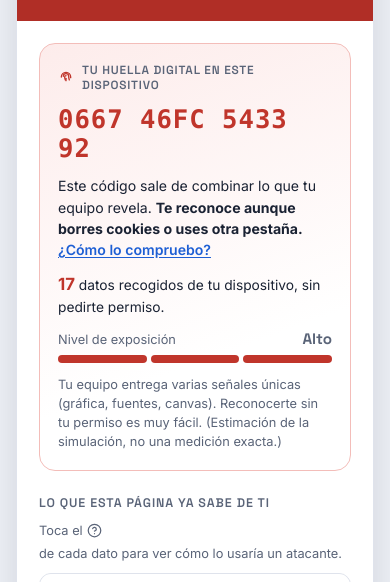
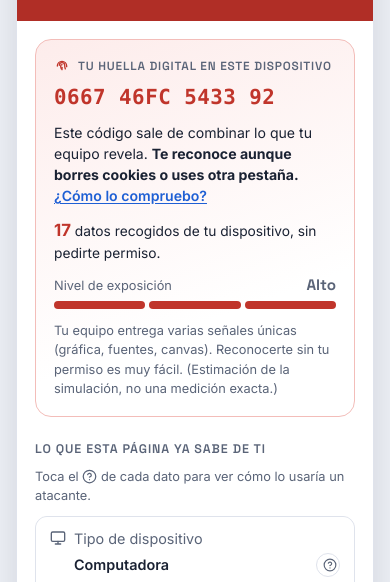
Before and after one commit to Dragonaric09/AuditoriaProyecto, a website: page public/index.html in a window 390 px wide. Both pictures are taken after a click on the button "Continuar de forma segura". Shown: the part 256-838 px from the top of the page. Drawn offline with Linux system fonts and the light colour scheme.

Commit message:
correccion de responsibidad

```diff
--- a/public/styles.css
+++ b/public/styles.css
@@ -249,8 +249,8 @@ p { margin: 0; }
 .data-row .k { display: flex; align-items: center; gap: 8px; color: var(--muted); min-width: 0; }
 .data-row .k .ico { width: 16px; height: 16px; flex-shrink: 0; }
 .data-row .k .k-label { overflow: hidden; text-overflow: ellipsis; white-space: nowrap; }
-.data-row .right { display: flex; align-items: center; gap: 8px; flex-shrink: 0; max-width: 58%; justify-content: flex-end; }
-.data-row .v { text-align: right; font-weight: 600; overflow-wrap: anywhere; }
+.data-row .right { display: flex; align-items: center; gap: 8px; min-width: 0; justify-content: flex-end; }
+.data-row .v { text-align: right; font-weight: 600; overflow-wrap: anywhere; min-width: 0; }
 .data-row .v.mono { font-family: ui-monospace, SFMono-Regular, Consolas, monospace; letter-spacing: .3px; }
 
 .badge {
@@ -399,7 +399,7 @@ p { margin: 0; }
 .small { font-size: .8rem; }
 .muted { color: var(--muted); }
 .ico.inline { width: 15px; height: 15px; vertical-align: -3px; }
-.hint-row { display: flex; align-items: center; gap: 4px; flex-wrap: wrap; margin-bottom: 10px; }
+.hint-row { margin-bottom: 10px; }
 
 /* ---------- Tarjeta de identidad (golpe inicial) ---------- */
 .idcard {
@@ -593,6 +593,40 @@ p { margin: 0; }
 .geo-caption { font-size: .9rem; display: flex; flex-wrap: wrap; align-items: baseline; gap: 4px 10px; }
 .geo-coords { font: .82rem/1 ui-monospace, Consolas, monospace; color: var(--muted); }
 
+/* ---------- Móvil: apila etiqueta y valor para que nada se recorte ---------- */
+@media (max-width: 480px) {
+  .reveal-body { padding: 18px; }
+  .lure-body, .reveal-top, .lure-top { padding-left: 18px; padding-right: 18px; }
+
+  .idcard-id { font-size: 1.3rem; letter-spacing: .5px; }
+
+  .data-row {
+    flex-direction: column;
+    align-items: stretch;
+    gap: 4px;
+  }
+  .data-row .k .k-label { white-space: normal; overflow: visible; }
+  .data-row .right {
+    width: 100%;
+    max-width: none;
+    justify-content: flex-start;
+    padding-left: 24px;
+  }
+  .data-row .v { text-align: left; }
+  .help-btn { margin-left: auto; }
+  .data-risk { padding-left: 24px; }
+
+  .row .btn { flex-basis: 100%; }
+  .exfil { padding: 14px; }
+  .exfil-card { padding: 22px 18px; }
+  .exfil-count { font-size: 4.2rem; }
+}
+
+@media (max-width: 360px) {
+  .idcard-id { font-size: 1.15rem; }
+  .reveal-title { font-size: 1.4rem; }
+}
+
 @media (prefers-reduced-motion: reduce) {
   .btn { transition: none; }
   .reveal-row { animation: none; }
```
